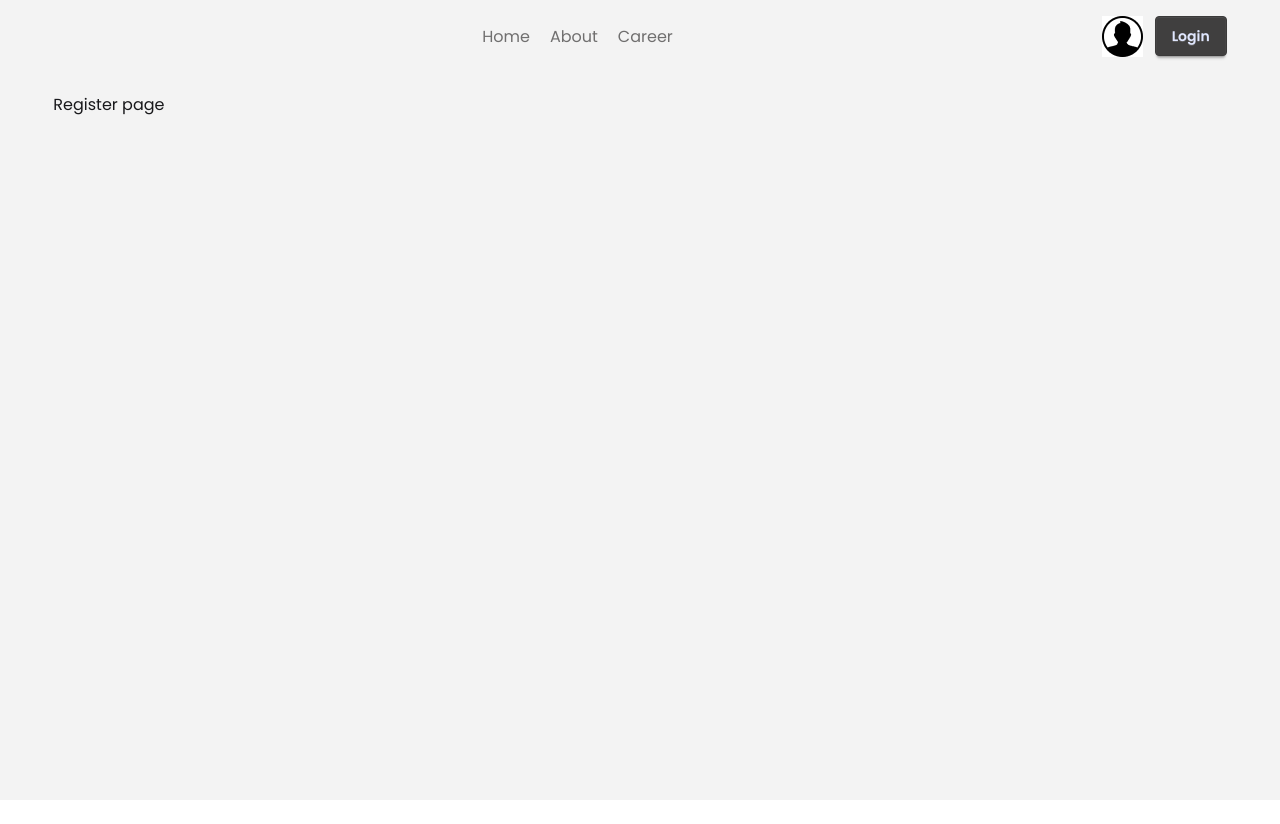
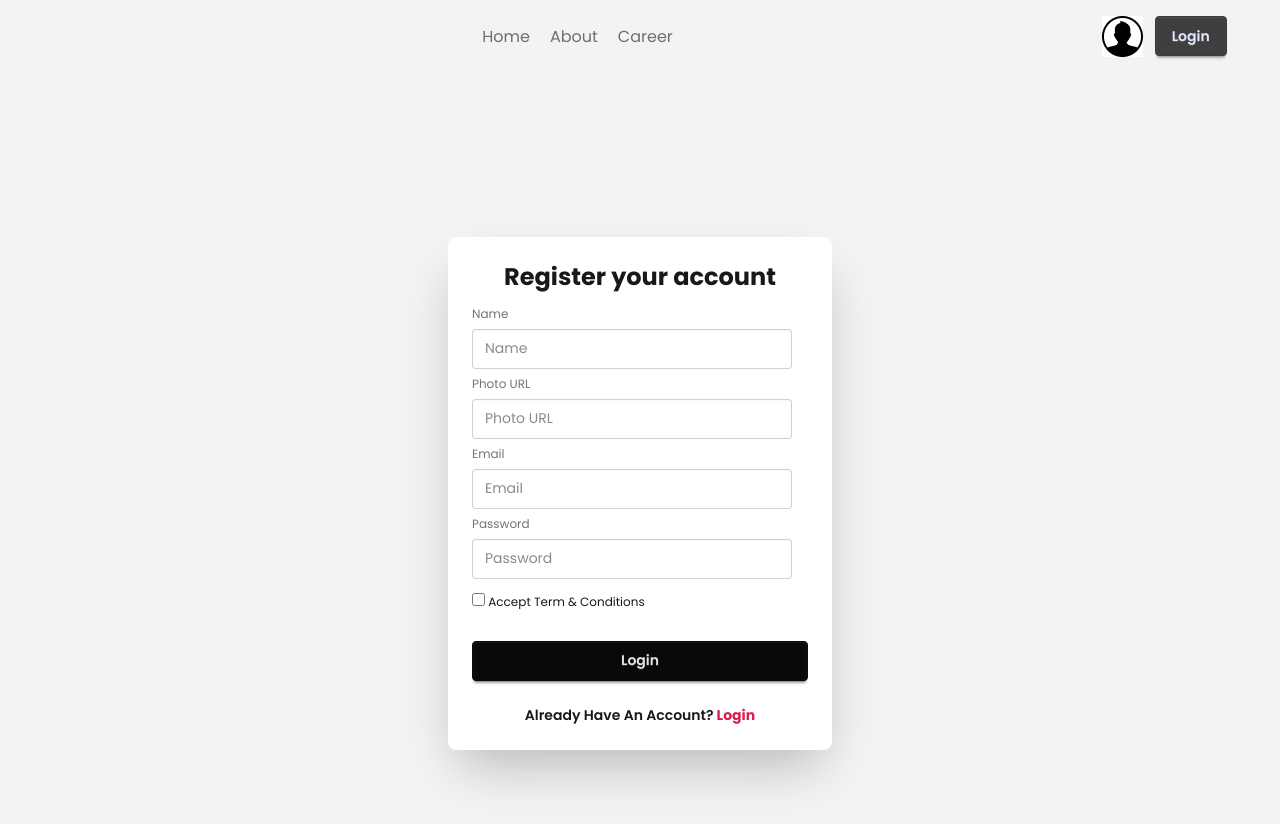
Before and after one commit to Misskhat/dragon-news-app, a React (Vite) app: page /auth/register in a window 1280 px wide. Shown: the top 824 px of the page. Before the commit the page ends 800 px from the top, so only its background shows below. Built offline with nearby package versions, Linux system fonts and the light colour scheme.

Commit message:
register form complete

```diff
--- a/src/pages/Login.jsx
+++ b/src/pages/Login.jsx
@@ -9,10 +9,12 @@
                     <h2 className=" text-2xl font-bold text-center">Login your account</h2>
                     <form>
                         <fieldset className="fieldset">
+                            {/* Email section */}
                             <label className="label">Email</label>
-                            <input type="email" className="input" placeholder="Email" />
+                            <input type="email" className="input" placeholder="Email" name="email" />
+                            {/* Password section */}
                             <label className="label">Password</label>
-                            <input type="password" className="input" placeholder="Password" />
+                            <input type="password" className="input" placeholder="Password" name="password" />
                             <div>
                                 <a className="link link-hover">Forgot password?</a>
                             </div>
@@ -20,9 +22,9 @@
                         </fieldset>
                     </form>
                     <p className="text-center font-semibold pt-3">
-                        Dont’t Have An Account ?{" "}
+                        Dont’t Have An Account?
                         <Link to={"/auth/register"}>
-                            <span className="font-bold text-secondary">Register</span>
+                            <span className="font-bold text-secondary"> Register</span>
                         </Link>
                     </p>
                 </div>
--- a/src/pages/Register.jsx
+++ b/src/pages/Register.jsx
@@ -1,9 +1,42 @@
 import React from "react";
+import {Link} from "react-router";
 
 const Register = () => {
     return (
-        <div>
-            <h1>Register page</h1>
+        <div className="flex justify-center min-h-screen items-center">
+            <div className="card bg-base-100 w-full max-w-sm shrink-0 shadow-2xl">
+                <div className="card-body">
+                    <h2 className=" text-2xl font-bold text-center">Register your account</h2>
+                    <form>
+                        <fieldset className="fieldset">
+                            {/* Name section */}
+                            <label className="label">Name</label>
+                            <input type="text" className="input" placeholder="Name" name="name" />
+
+                            {/* Photo URL section */}
+                            <label className="label">Photo URL</label>
+                            <input type="text" className="input" placeholder="Photo URL" name="photoURL" />
+
+                            {/* Email section */}
+                            <label className="label">Email</label>
+                            <input type="email" className="input" placeholder="Email" name="email" />
+                            {/* Password section */}
+                            <label className="label">Password</label>
+                            <input type="password" className="input" placeholder="Password" name="password" />
+                            <div className="py-2">
+                                <input type="checkbox" name="terms" id="terms" /> Accept Term & Conditions
+                            </div>
+                            <button className="btn btn-neutral mt-4">Login</button>
+                        </fieldset>
+                    </form>
+                    <p className="text-center font-semibold pt-3">
+                        Already Have An Account?
+                        <Link to={"/auth/login"}>
+                            <span className="font-bold text-secondary"> Login</span>
+                        </Link>
+                    </p>
+                </div>
+            </div>
         </div>
     );
 };
```
